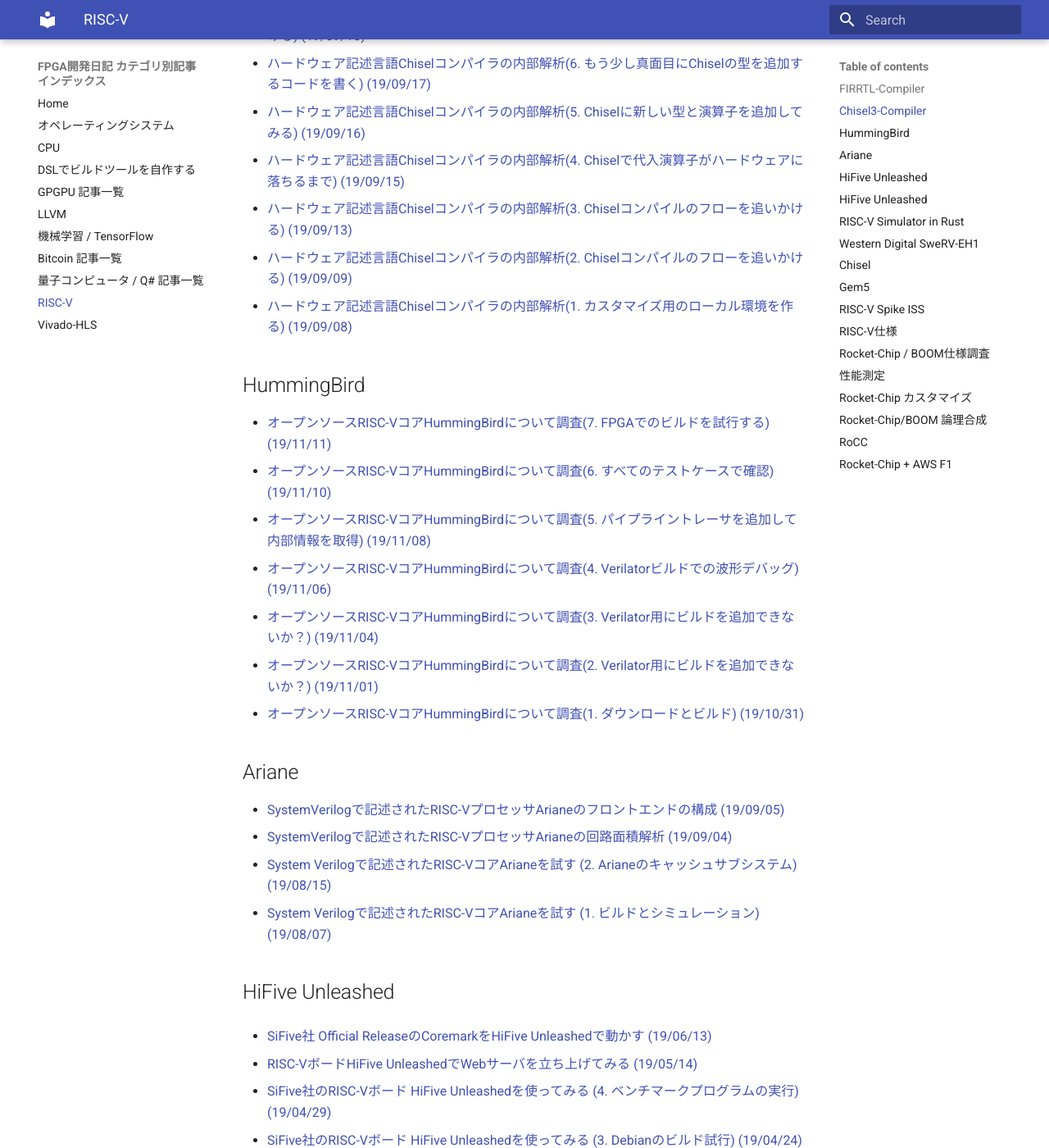
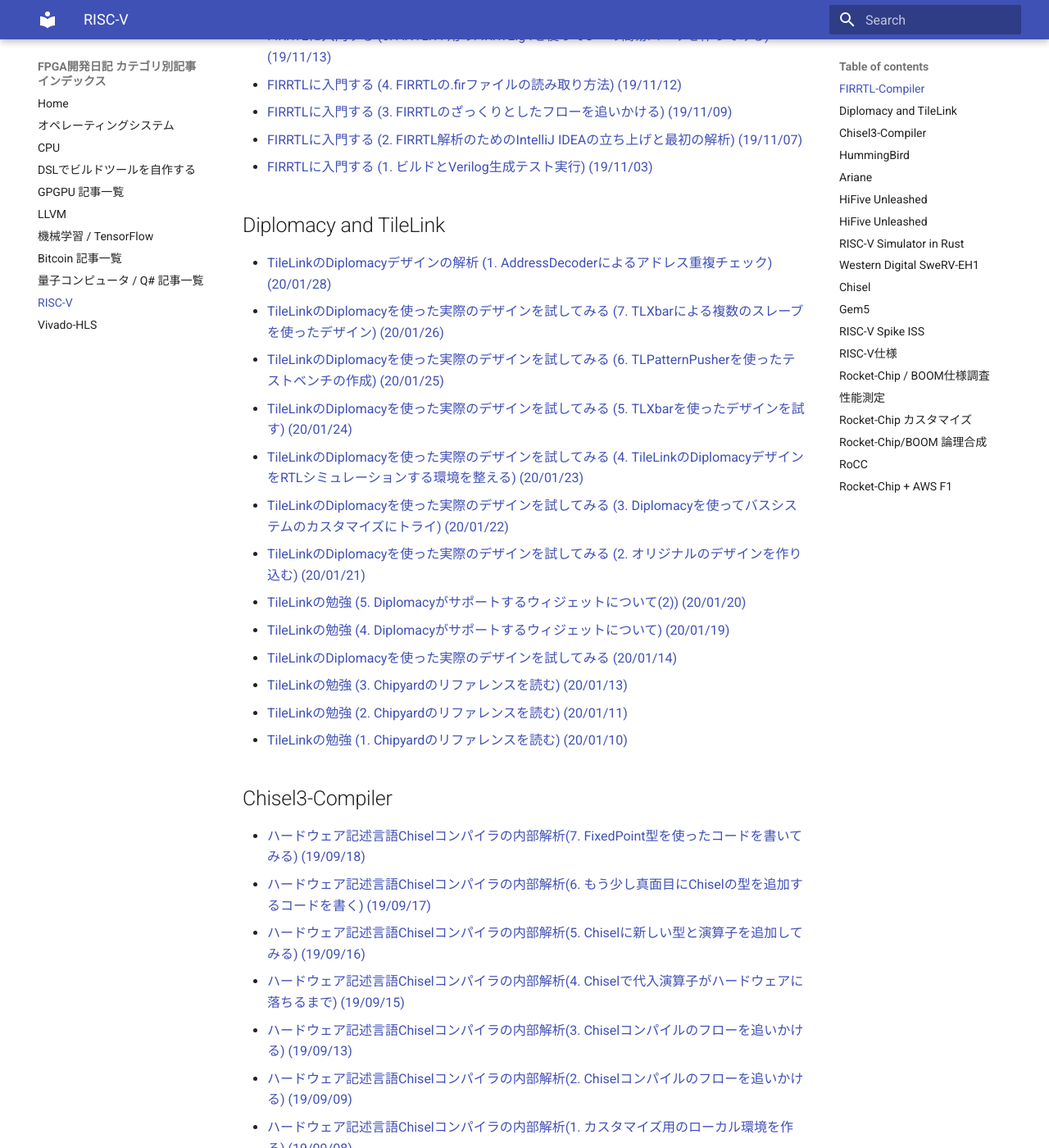
Before and after one commit to i4kimura/github_pages, an MkDocs documentation site: the page built from docs/riscv.md, in a window 1280 px wide and 1400 px high, scrolled down 1015 px. Shown: the whole window at 82% size. Built offline with MkDocs 1.6.1 and Material for MkDocs 9.7.7, drawn with Linux system fonts in a browser that asks for light colours; some of the changed text lies outside the part shown.

Commit message:
Func: add 2020/01 entries

```diff
--- a/docs/riscv.md
+++ b/docs/riscv.md
@@ -2,6 +2,15 @@
 
 ## FIRRTL-Compiler
 
+- [FIRRTLに入門する (24. FIRRTLにおけるメモリの生成を調査する) (20/01/18)](https://msyksphinz.hatenablog.com/entry/2020/01/18/040000)
+- [FIRRTLに入門する (23. 多次元配列の出力時のループ展開の調整(2)) (20/01/17)](https://msyksphinz.hatenablog.com/entry/2020/01/17/040000)
+- [FIRRTLに入門する (23. 多次元配列の出力時のループ展開の調整) (20/01/16)](https://msyksphinz.hatenablog.com/entry/2020/01/16/040000)
+- [FIRRTLに入門する (22. 多次元配列の構造体に関するSystemVerilog出力の修正) (20/01/15)](https://msyksphinz.hatenablog.com/entry/2020/01/15/040000)
+- [FIRRTLに入門する (21. 多次元配列及び構造体に関する処理の検討(3)) (20/01/07)](https://msyksphinz.hatenablog.com/entry/2020/01/07/040000)
+- [FIRRTLに入門する (20. 多次元配列及び構造体に関する処理の検討(2)) (20/01/06)](https://msyksphinz.hatenablog.com/entry/2020/01/06/040000)
+- [FIRRTLに入門する (19. 多次元配列及び構造体に関する処理の検討) (20/01/05)](https://msyksphinz.hatenablog.com/entry/2020/01/05/040000)
+- [FIRRTLのFIRノード種類一覧 (20/01/03)](https://msyksphinz.hatenablog.com/entry/2020/01/03/040000)
+- [FIRRTLのSystemVerilog変換までのフローを調査する。 (20/01/04)](https://msyksphinz.hatenablog.com/entry/2020/01/04/040000)
 - [FIRRTLに入門する (18. 多次元配列に対する処理の検討) (19/12/30)](https://msyksphinz.hatenablog.com/entry/2019/12/30/040000)
 - [FIRRTLに入門する (17. LowerType時に配列を分解せずにBundleを分解する手法の調査(3)) (19/12/27)](https://msyksphinz.hatenablog.com/entry/2019/12/27/040000)
 - [FIRRTLに入門する (16. LowerType時に配列を分解せずにBundleを分解する手法の調査(2)) (19/12/26)](https://msyksphinz.hatenablog.com/entry/2019/12/26/040000)
@@ -20,6 +29,22 @@
 - [FIRRTLに入門する (3. FIRRTLのざっくりとしたフローを追いかける) (19/11/09)](http://msyksphinz.hatenablog.com/entry/2019/11/09/040000)
 - [FIRRTLに入門する (2. FIRRTL解析のためのIntelliJ IDEAの立ち上げと最初の解析) (19/11/07)](http://msyksphinz.hatenablog.com/entry/2019/11/07/040000)
 - [FIRRTLに入門する (1. ビルドとVerilog生成テスト実行) (19/11/03)](http://msyksphinz.hatenablog.com/entry/2019/11/03/040000)
+
+## Diplomacy and TileLink
+
+- [TileLinkのDiplomacyデザインの解析 (1. AddressDecoderによるアドレス重複チェック) (20/01/28)](https://msyksphinz.hatenablog.com/entry/2020/01/28/040000)
+- [TileLinkのDiplomacyを使った実際のデザインを試してみる (7. TLXbarによる複数のスレーブを使ったデザイン) (20/01/26)](https://msyksphinz.hatenablog.com/entry/2020/01/26/040000)
+- [TileLinkのDiplomacyを使った実際のデザインを試してみる (6. TLPatternPusherを使ったテストベンチの作成) (20/01/25)](https://msyksphinz.hatenablog.com/entry/2020/01/25/040000)
+- [TileLinkのDiplomacyを使った実際のデザインを試してみる (5. TLXbarを使ったデザインを試す) (20/01/24)](https://msyksphinz.hatenablog.com/entry/2020/01/24/040000)
+- [TileLinkのDiplomacyを使った実際のデザインを試してみる (4. TileLinkのDiplomacyデザインをRTLシミュレーションする環境を整える) (20/01/23)](https://msyksphinz.hatenablog.com/entry/2020/01/23/040000)
+- [TileLinkのDiplomacyを使った実際のデザインを試してみる (3. Diplomacyを使ってバスシステムのカスタマイズにトライ) (20/01/22)](https://msyksphinz.hatenablog.com/entry/2020/01/22/040000)
+- [TileLinkのDiplomacyを使った実際のデザインを試してみる (2. オリジナルのデザインを作り込む) (20/01/21)](https://msyksphinz.hatenablog.com/entry/2020/01/21/040000)
+- [TileLinkの勉強 (5. Diplomacyがサポートするウィジェットについて(2)) (20/01/20)](https://msyksphinz.hatenablog.com/entry/2020/01/20/040000)
+- [TileLinkの勉強 (4. Diplomacyがサポートするウィジェットについて) (20/01/19)](https://msyksphinz.hatenablog.com/entry/2020/01/19/040000)
+- [TileLinkのDiplomacyを使った実際のデザインを試してみる (20/01/14)](https://msyksphinz.hatenablog.com/entry/2020/01/14/040000)
+- [TileLinkの勉強 (3. Chipyardのリファレンスを読む) (20/01/13)](https://msyksphinz.hatenablog.com/entry/2020/01/13/000000)
+- [TileLinkの勉強 (2. Chipyardのリファレンスを読む) (20/01/11)](https://msyksphinz.hatenablog.com/entry/2020/01/11/040000)
+- [TileLinkの勉強 (1. Chipyardのリファレンスを読む) (20/01/10)](https://msyksphinz.hatenablog.com/entry/2020/01/10/040000)
 
 ## Chisel3-Compiler
 
```
